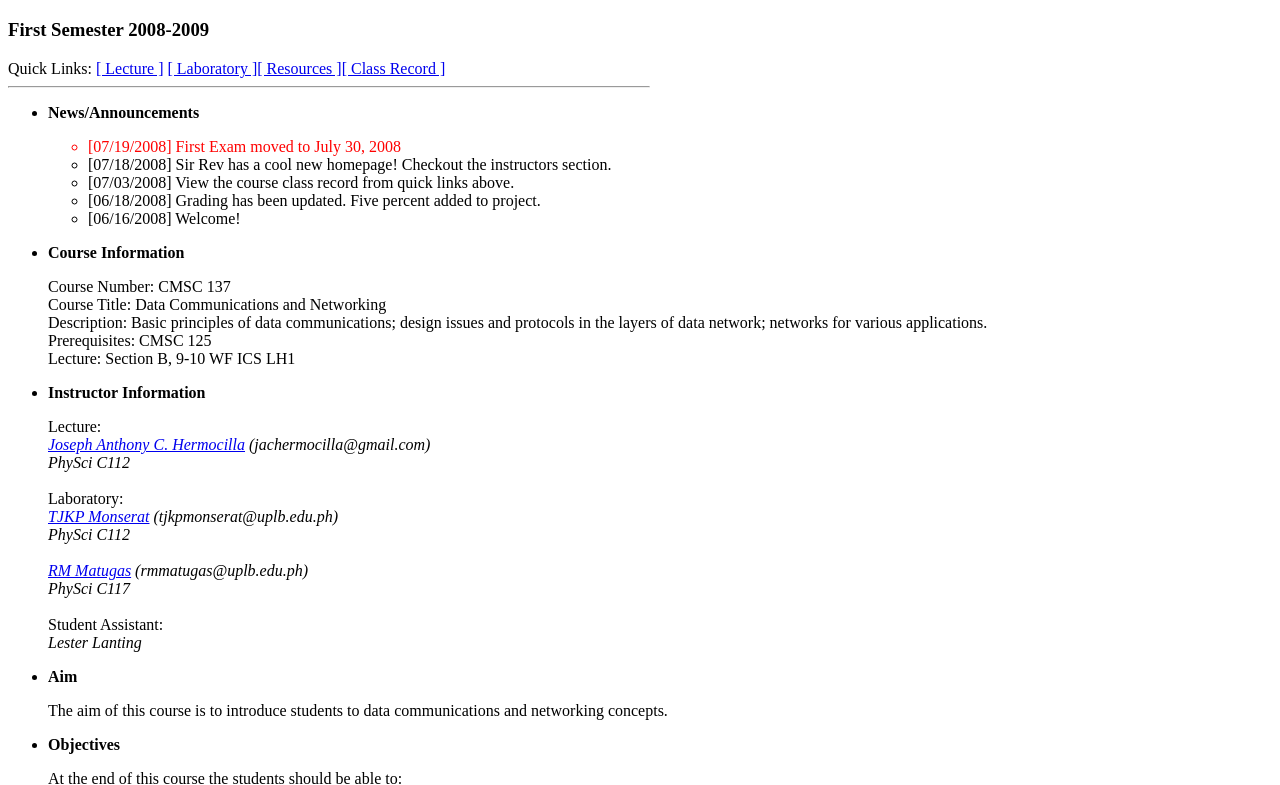
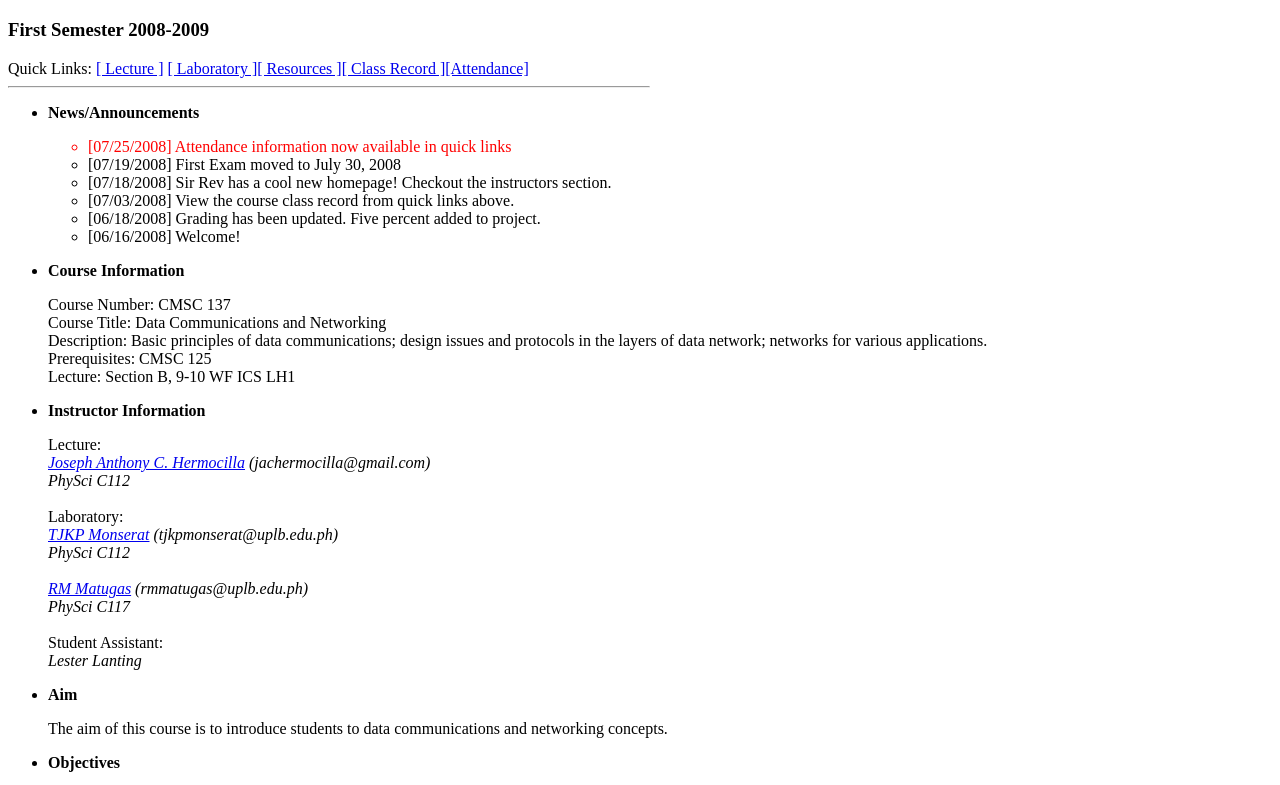
Before and after one commit to jachermocilla/jach-homepage, a plain HTML site: page CMSC137-1st-Sem-2008.html in a window 1280 px wide. Shown: the part 47-832 px from the top of the page. Drawn offline with Linux system fonts and the light colour scheme.

Commit message:
added attendance information

```diff
--- a/CMSC137-1st-Sem-2008.html
+++ b/CMSC137-1st-Sem-2008.html
@@ -25,13 +25,14 @@
       <a href="http://jachermocilla.googlepages.com/networks2.jpg"><img src="networks1.jpg" align="right"></a>
       <h1><a href="http://www.ics.uplb.edu.ph/courses/ugrad/cmsc/137">CMSC 137 Data Communications and Networking</a></h1>
       <h3>First Semester 2008-2009</h3>
-      Quick Links: <a href="#lecture">[ Lecture ]</a> <a href="#lab">[ Laboratory ]</a><a href="#resources">[ Resources ]</a><a href="http://spreadsheets.google.com/pub?key=pzb7gaFxfZPURGLLO28m2KA">[ Class Record ]</a>
+      Quick Links: <a href="#lecture">[ Lecture ]</a> <a href="#lab">[ Laboratory ]</a><a href="#resources">[ Resources ]</a><a href="http://spreadsheets.google.com/pub?key=pzb7gaFxfZPURGLLO28m2KA">[ Class Record ]</a><a href="http://spreadsheets.google.com/pub?key=pzb7gaFxfZPVDGjFNGbPSNg">[Attendance]</a>
       <hr align="left" width="640">
       <ul>
          <li><b>News/Announcements</b></li>
          <p>
          <ul>
-            <li style="color:red;">[07/19/2008] First Exam moved to July 30, 2008</li>
+           <li style="color:red;">[07/25/2008] Attendance information now available in quick links</li>
+            <li>[07/19/2008] First Exam moved to July 30, 2008</li>
             <li>[07/18/2008] Sir Rev has a cool new homepage! Checkout the instructors section.</li>
             <li>[07/03/2008] View the course class record from quick links above.</li>
             <li>[06/18/2008] Grading has been updated. Five percent added to project.</li>
```
